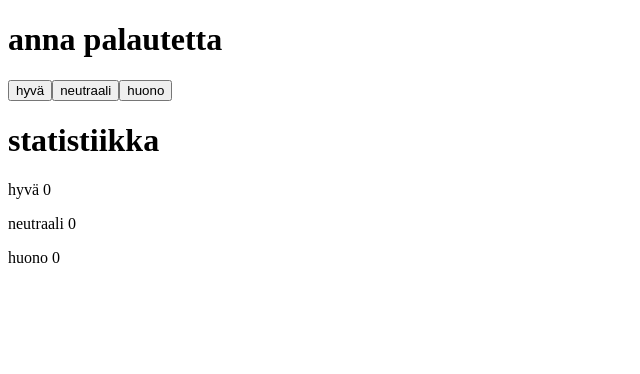
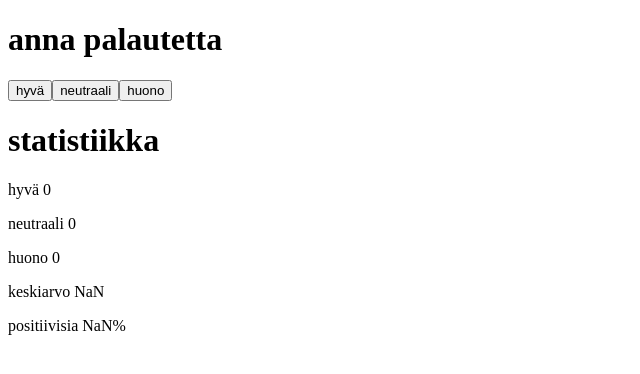
Before and after one commit to jurintal1/fullstack, a React (Create React App) app in the folder unicafe/: page / in a window 1280 px wide. Shown: the top 374 px of the page, without its empty margins (0-640 px from the left). Built offline with nearby package versions, Linux system fonts and the light colour scheme.

Commit message:
tehtävä 1.7

```diff
--- a/unicafe/src/index.js
+++ b/unicafe/src/index.js
@@ -32,6 +32,11 @@ class App extends React.Component {
             <p>hyvä {this.state.hyva}</p>
             <p>neutraali {this.state.neutraali}</p>
             <p>huono {this.state.huono}</p>
+
+            <p>keskiarvo {(this.state.hyva - this.state.huono) /
+                (this.state.huono + this.state.neutraali + this.state.hyva)} </p>
+            <p>positiivisia {this.state.hyva * 100 / (this.state.hyva + this.state.huono + this.state.neutraali)}%</p>
+
             </div>
         )
     }
```
